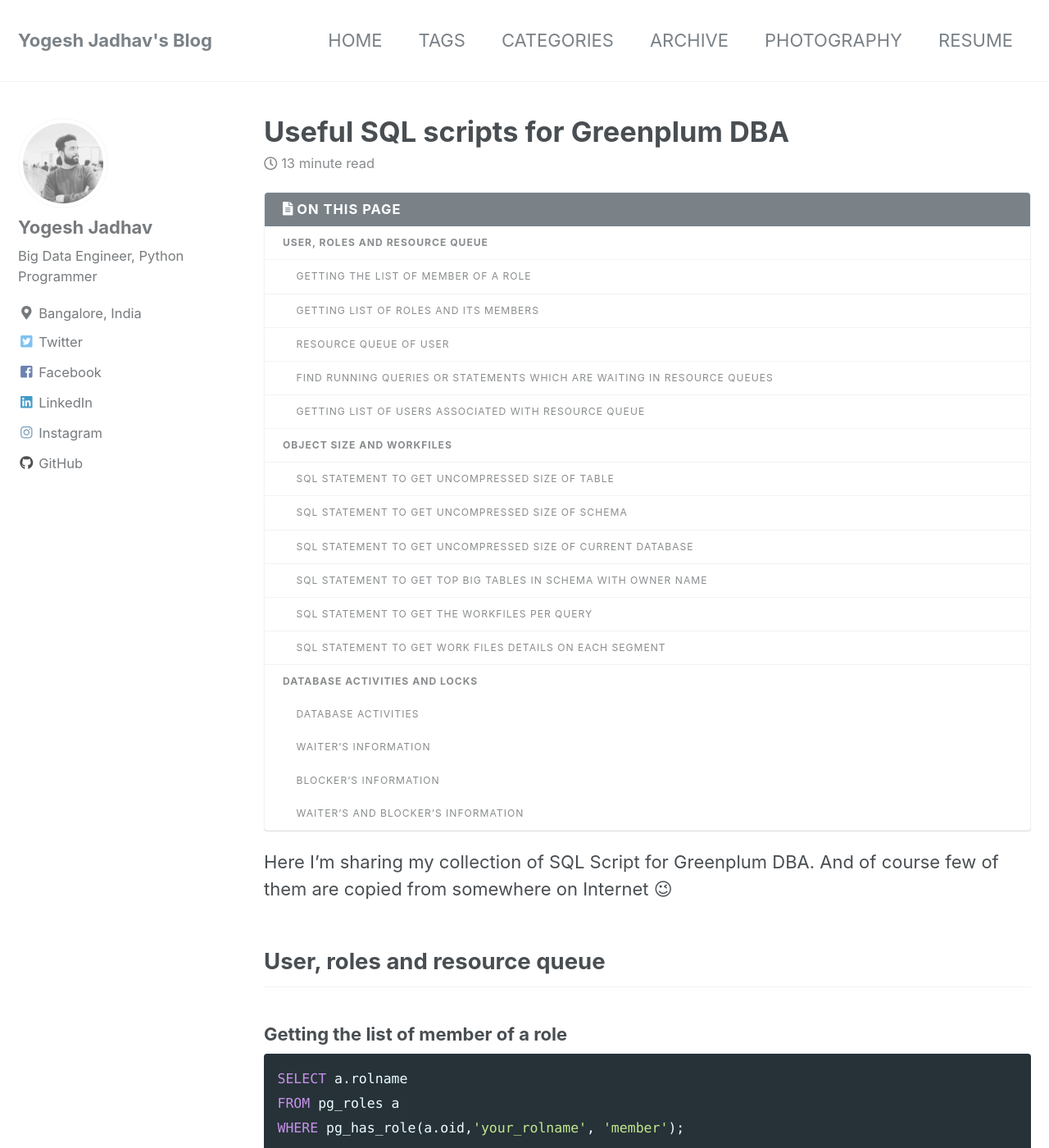
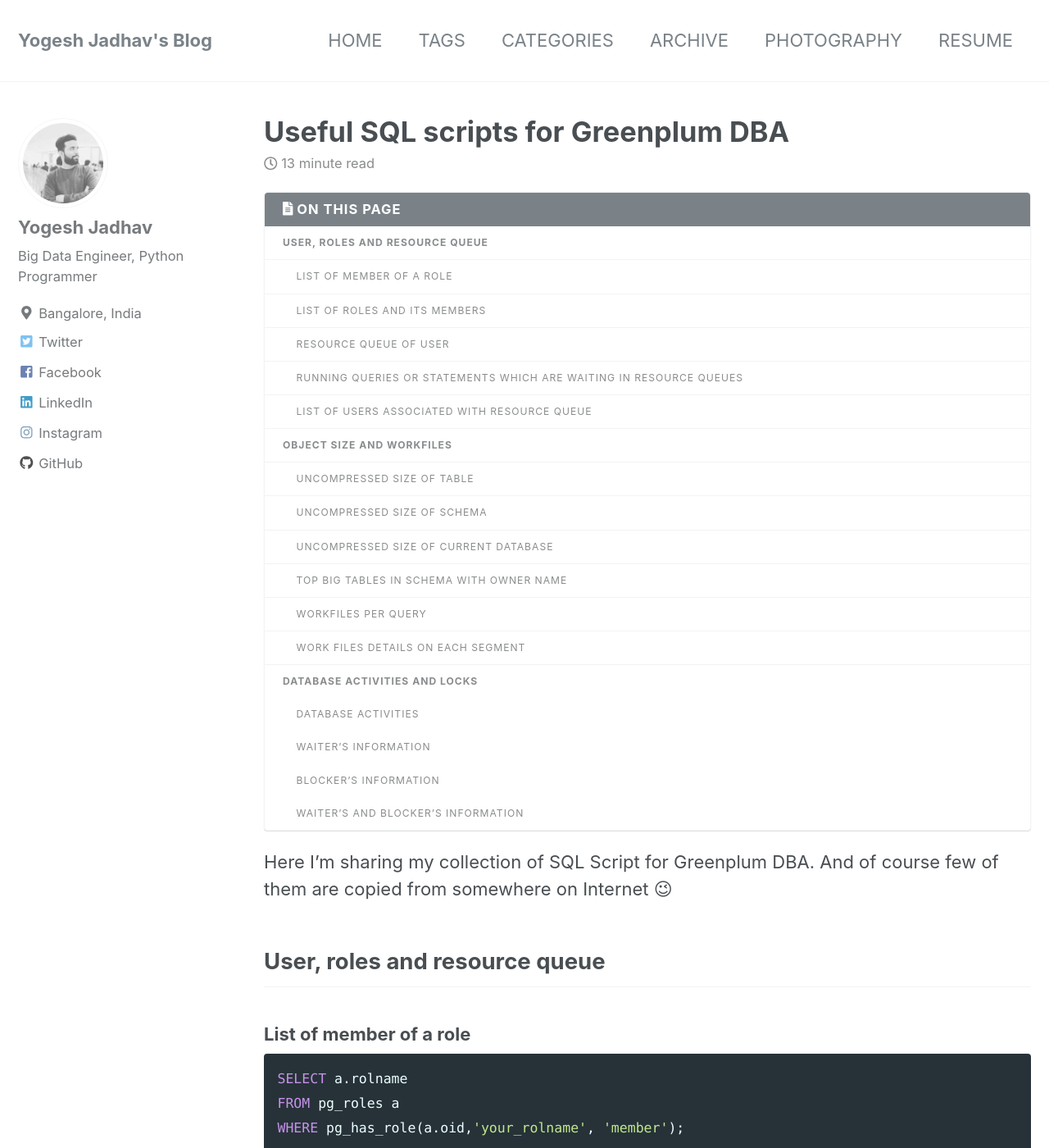
Before and after one commit to pgyogesh/blog, a Jekyll site: the page built from _posts/2017-12-06-important-gpdb-sqls.md, in a window 1280 px wide and 1400 px high. Shown: the whole window at 82% size. Built offline with Jekyll 4.4.1, drawn with Linux system fonts in a browser that asks for light colours; nearby versions of some CDN libraries; emoji names are drawn with the system emoji font; some of the changed text lies outside the part shown.

Commit message:
Update 2017-12-06-important-gpdb-sqls.md

````diff
--- a/_posts/2017-12-06-important-gpdb-sqls.md
+++ b/_posts/2017-12-06-important-gpdb-sqls.md
@@ -10,7 +10,7 @@ Here I'm sharing my collection of SQL Script for Greenplum DBA. And of course fe
 
 ## User, roles and resource queue
 
-### Getting the list of member of a role
+### List of member of a role
 
 ```sql
 SELECT a.rolname
@@ -18,7 +18,7 @@ FROM pg_roles a
 WHERE pg_has_role(a.oid,'your_rolname', 'member');
 ```
 
-### Getting list of roles and its members
+### List of roles and its members
 
 ```sql
 SELECT r.rolname,
@@ -39,7 +39,7 @@ SELECT *
 	where rrrolname = 'rolename';
 ```
 
-### Find running queries or statements which are waiting in Resource Queues
+### Running queries or statements which are waiting in Resource Queues
 
 ```sql
 SELECT
@@ -58,7 +58,7 @@ WHERE pg_roles.rolresqueue=pg_locks.objid
 ```
 
 
-### Getting list of users associated with Resource Queue
+### List of users associated with Resource Queue
 
 ```sql
 SELECT rolname as RoleName
@@ -82,7 +82,7 @@ order by rolname;
 
 ## Object Size and Workfiles
 
-### SQL statement to get uncompressed size of table
+### Uncompressed size of table
 
 ```sql
 SELECT
@@ -90,7 +90,7 @@ SELECT
 FROM gp_toolkit.gp_size_of_table_uncompressed where sotuschemaname = 'schema_name'  and sotutablename ='table_name';
 ```
 
-### SQL statement to get uncompressed size of schema
+### Uncompressed size of schema
 
 ```sql
 SELECT pg_size_pretty(SUM(sotusize)::BIGINT)
@@ -98,7 +98,7 @@ FROM gp_toolkit.gp_size_of_table_uncompressed
 WHERE sotuschemaname = '<schema_name>';
 ```
 
-### SQL statement to get uncompressed size of current database
+### Uncompressed size of current database
 
 ```sql
 SELECT
@@ -106,7 +106,7 @@ SELECT
 FROM gp_toolkit.gp_size_of_table_uncompressed;
 ```
 
-### SQL statement to get top big tables in schema with owner name
+### Top big tables in schema with owner name
 
 ```sql
 SELECT
@@ -121,7 +121,7 @@ ORDER BY sotusize DESC
 LIMIT 50;
 ```
 
-### SQL statement to get the workfiles per query
+### Workfiles per query
 
 ```sql
 SELECT
@@ -138,7 +138,7 @@ GROUP BY 1,2,3,4,p.current_query
 ORDER BY 4 DESC;
 ```
 
-### SQL statement to get work files details on each segment
+### Work files details on each segment
 
 ```sql
 SELECT
````
